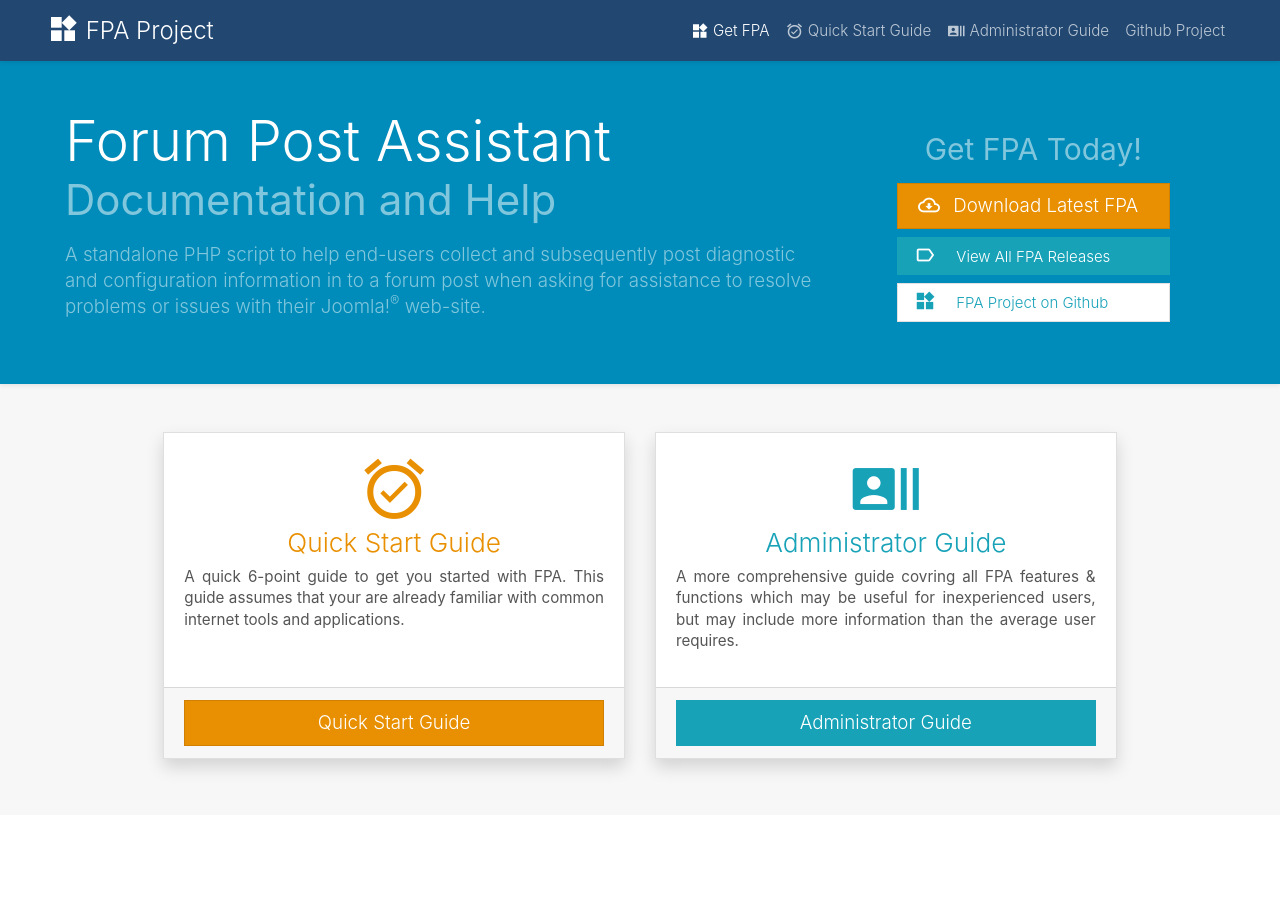
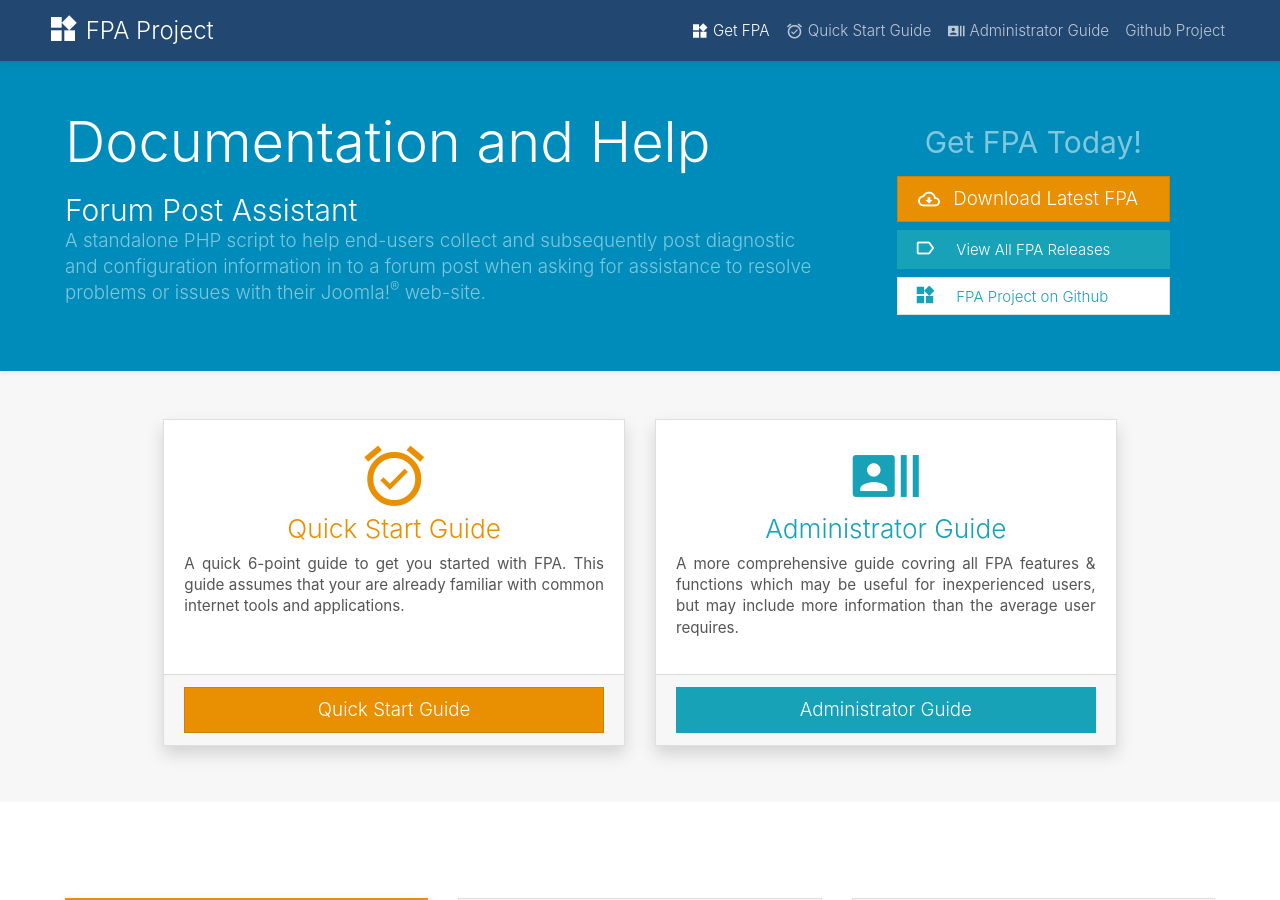
Before and after one commit to ForumPostAssistant/docs, a Jekyll site: the page built from index.html, in a window 1280 px wide and 900 px high. Built offline with Jekyll 4.4.1, drawn with Linux system fonts in a browser that asks for light colours; nearby versions of some CDN libraries.

Commit message:
switched headings on default page

```diff
--- a/_includes/default_header.html
+++ b/_includes/default_header.html
@@ -2,8 +2,8 @@
                 <div class="row h-100 align-items-center">
                     <div class="col-lg-8">
 
-                        <h1 class="display-4 text-white mt-0 mb-0 text-center text-lg-left">Forum Post Assistant</h1>
-                        <h2 class="font-weight-normal mis42 text-white-50 mb-3 text-center text-lg-left">Documentation<br class="d-md-none"> and Help</h2>
+                            <h1 class="display-4 text-white mt-0 mb-3 text-center text-lg-left">Documentation<br class="d-xl-none"> and Help</h1>
+                            <h2 class="mb-0 text-white text-center text-lg-left">Forum Post Assistant</h2>
 
                         <p class="lead mb-3 text-white-50 text-justify text-lg-left d-print-none">A standalone PHP script to help end-users collect and subsequently post diagnostic and configuration information in to a forum post when asking for assistance to resolve problems or issues with their Joomla!<sup>&reg;</sup> web-site.</p>
 
```
